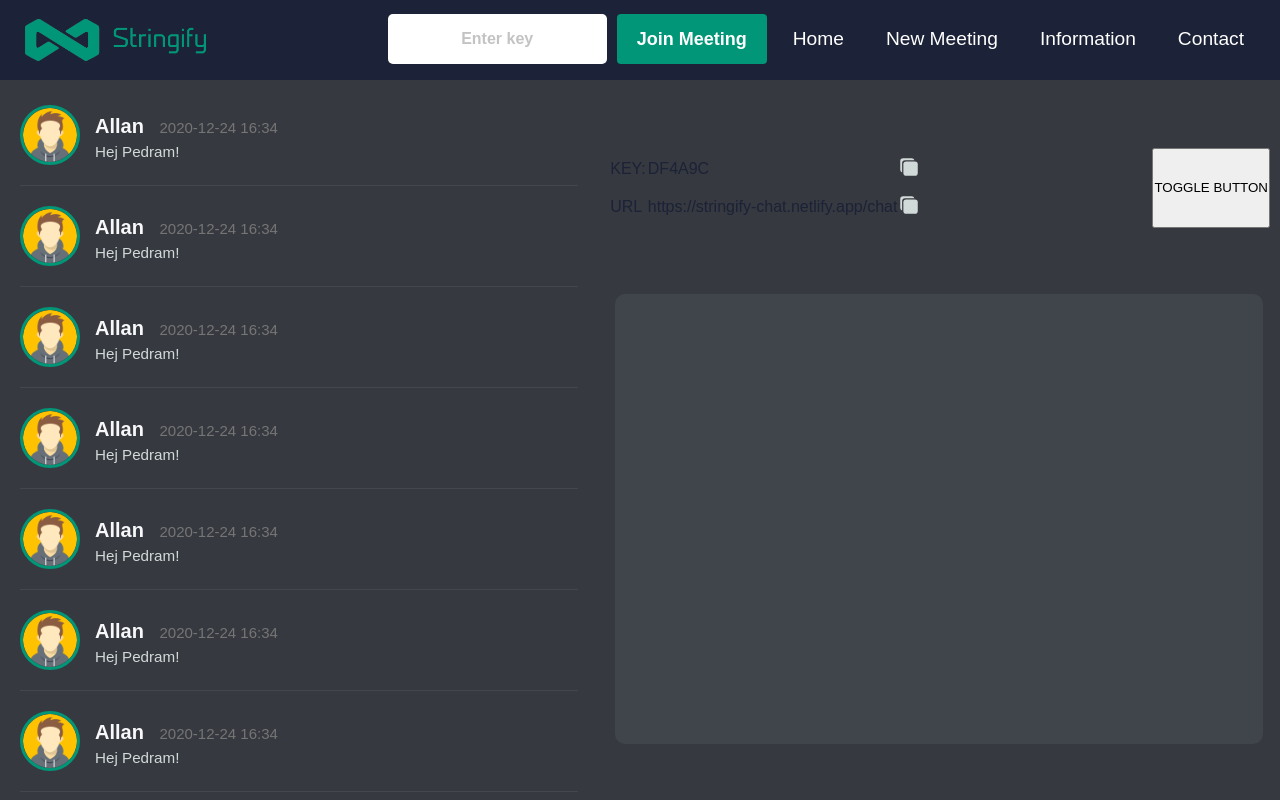
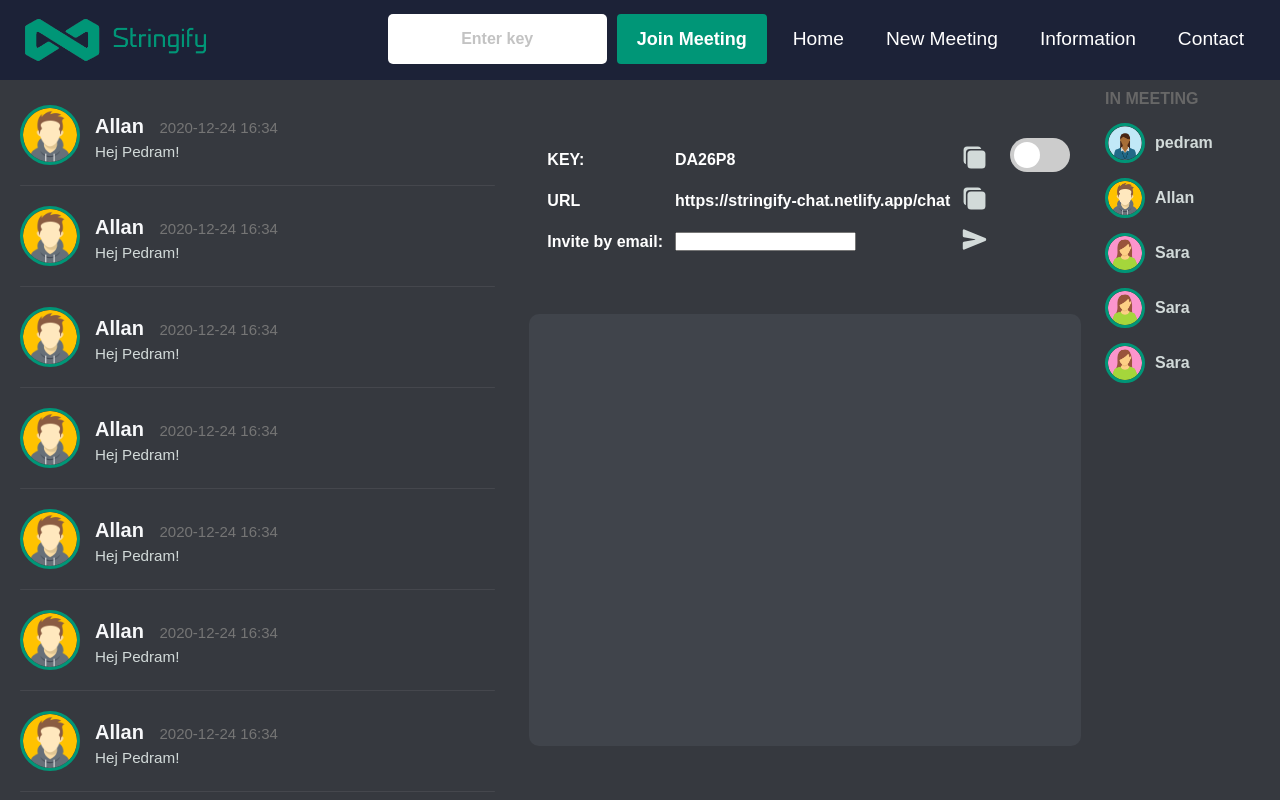
Before and after one commit to AllanJamil/stringify-client, a React (Create React App) app: page /chat in a window 1280 px wide. Built offline with nearby package versions, Linux system fonts and the light colour scheme.

Commit message:
copy to clipboard now works more functionality and css needed

```diff
--- a/package.json
+++ b/package.json
@@ -6,7 +6,10 @@
     "@testing-library/jest-dom": "^5.11.4",
     "@testing-library/react": "^11.1.0",
     "@testing-library/user-event": "^12.1.10",
+    "bootstrap": "^4.5.3",
     "react": "^17.0.1",
+    "react-bootstrap": "^1.4.0",
+    "react-copy-to-clipboard": "^5.0.2",
     "react-dom": "^17.0.1",
     "react-icons": "^4.1.0",
     "react-redux": "^7.2.2",
--- a/src/component/page/chat/ChatBox.js
+++ b/src/component/page/chat/ChatBox.js
@@ -1,10 +1,9 @@
 import React, {useState} from 'react';
-import {IoCopy, IoSend, IoSettings} from 'react-icons/io5'
-import {FaTimes} from 'react-icons/fa'
+import {IoSend, IoSettings} from 'react-icons/io5'
 import {IconContext} from "react-icons";
-import ContactList from "./ContactList";
+import Settings from "./Settings";
 
-const ChatBox = ({profile, theme}) => {
+const ChatBox = ({chatSession ,profile, theme}) => {
     const [message, setMessage] = useState("");
     const [click, setClick] = useState(false);
 
@@ -36,42 +35,8 @@ const ChatBox = ({profile, theme}) => {
     return (
         <div className={`container-chatbox ${theme}`}>
 
-            <div className={`settings ${click ? "active" : null}`}>
+            <Settings chatSession={chatSession} click={click} theme={theme} setClick={(event) => setClick(event)}/>
 
-                <div onClick={() => setClick(!click)} className="close-btn">
-                    <IconContext.Provider value={{color: theme === 'dark' ? '#d2dad9' : '#676767'}}>
-                        <FaTimes size={30}/>
-                    </IconContext.Provider>
-                </div>
-
-{/*                <ContactList theme={theme} />*/}
-
-                <table>
-                    <tbody>
-                    <tr>
-                        <td>KEY:</td>
-                        <td>DF4A9C</td>
-                        <td>
-                            <IconContext.Provider value={{color: theme === 'dark' ? '#d2dad9' : '#676767'}}>
-                                <span><IoCopy size={20}/></span>
-                            </IconContext.Provider>
-                        </td>
-                    </tr>
-                    <tr>
-                        <td>URL</td>
-                        <td>https://stringify-chat.netlify.app/chat</td>
-                        <td>
-                            <IconContext.Provider value={{color: theme === 'dark' ? '#d2dad9' : '#676767'}}>
-                                <span><IoCopy size={20}/></span>
-                            </IconContext.Provider>
-                        </td>
-                    </tr>
-                    </tbody>
-                </table>
-
-                <button>TOGGLE BUTTON</button>
-
-            </div>
             <div className="chat-area">
                 <textarea
                     value={message}
@@ -91,7 +56,6 @@ const ChatBox = ({profile, theme}) => {
                                 <div className="send-btn" onClick={() => sendMessage()}>
                                     <IconContext.Provider value={{color: theme === 'dark' ? '#f7f8fa' : '#676767'}}>
                                         <IoSend size={20}/>
-
                                     </IconContext.Provider>
                                 </div>
                             )
--- a/src/component/page/chat/ChatPage.css
+++ b/src/component/page/chat/ChatPage.css
@@ -84,7 +84,7 @@
 }
 
 .contact-detail-wrapper img {
-    width: 60px;
+    width: 40px;
     border-radius: 50px;
     border: 3px solid #009677;
 }
@@ -143,16 +143,21 @@
 
 .settings {
     display: flex;
-    justify-content: space-between;
+    justify-content: space-evenly;
     padding: 10% 10px 10px 10px;
     height: 25%;
     width: 100%;
+    font-weight: bold;
 }
 
 .btn-settings {
     padding-left: 10px;
     padding-bottom: 10px;
     display: none;
+}
+
+.settings td {
+    padding: 5px;
 }
 
 .btn-area {
@@ -163,6 +168,31 @@
     margin-left: 10px;
 }
 
+.contact-list.mobile {
+    display: none;
+}
+
+#tooltip-top > .tooltip-inner {
+    background-color: #000;
+    color: #fff;
+    padding: 5px;
+    border-radius: 5px;
+    margin-bottom: 5px;
+}
+
+.icon {
+    cursor: pointer;
+}
+
+.icon:hover {
+    color: #f00946;
+}
+
+#tooltip-top .tooltip-arrow {
+    background-color: #000;
+    height: 100%;
+}
+
 @media screen and (max-width: 1600px){
     .contact-list {
         width: 30%;
@@ -170,6 +200,18 @@
 }
 
 @media screen and (max-width: 1095px) {
+
+    .contact-list.desktop {
+        display: none;
+    }
+
+    .contact-list.mobile {
+        display: revert;
+        padding-top: 50px;
+        padding-left: 50px;
+        height: 50%;
+        overflow: auto;
+    }
 
     .btn-settings {
         display: revert;
@@ -194,7 +236,7 @@
     }
 
     .contact-list {
-        display: none;
+        width: 100%;
     }
 
     .chat-area {
@@ -228,7 +270,7 @@
     .settings.active {
         z-index: 1;
         right: -100%;
-        animation: slideIn 300ms;
+        animation: slideIn 600ms;
         transition: all ease-in-out;
         -webkit-animation-fill-mode: forwards;
     }
--- a/src/component/page/chat/ChatPage.js
+++ b/src/component/page/chat/ChatPage.js
@@ -8,9 +8,10 @@ import './ChatPage.css';
 import './theme.css';
 import {setChatActive} from "../../../actions";
 import ChatBox from "./ChatBox";
+import ContactList from "./ContactList";
 
 
-const ChatPage = ({messages, theme, setChatActive}) => {
+const ChatPage = ({chatSession ,messages, theme, setChatActive}) => {
     console.log(theme)
 
     useEffect(() => {
@@ -24,9 +25,9 @@ const ChatPage = ({messages, theme, setChatActive}) => {
 
     return (
         <div className="container-chat">
-            <ChatWindow theme={theme} messages={messages} />
-            <ChatBox theme={theme} />
-    {/*        <ContactList theme={theme} />*/}
+            <ChatWindow theme={theme} messages={messages}/>
+            <ChatBox chatSession={{key: "DA26P8", url: "https://stringify-chat.netlify.app/chat"}} theme={theme}/>
+                <ContactList device="desktop" theme={theme}/>
         </div>
     );
 };
--- a/src/component/page/chat/ContactList.js
+++ b/src/component/page/chat/ContactList.js
@@ -2,17 +2,19 @@ import React from 'react';
 import ContactDetail from "./ContactDetail";
 import './ChatPage.css';
 
-const ContactList = ({contacts, theme}) => {
+const ContactList = ({device, contacts, theme}) => {
 
 /*    const renderContacts = contacts.map(contact => {
         return <ContactDetail contact={{name: contact.name, avatar: contact.avatar}}/>;
     });*/
 
     return (
-        <div className={`contact-list ${theme}`}>
+        <div className={`contact-list ${device} ${theme}`}>
             <div className="contact-header">IN MEETING</div>
             <ContactDetail theme={theme} contact={{name: "pedram", avatar: "avatar20"}}/>
             <ContactDetail theme={theme} contact={{name: "Allan", avatar: "avatar16"}}/>
+            <ContactDetail theme={theme} contact={{name: "Sara", avatar: "avatar1"}}/>
+            <ContactDetail theme={theme} contact={{name: "Sara", avatar: "avatar1"}}/>
             <ContactDetail theme={theme} contact={{name: "Sara", avatar: "avatar1"}}/>
         </div>
     );
--- a/src/component/page/chat/Settings.js
+++ b/src/component/page/chat/Settings.js
@@ -1,9 +1,104 @@
-import React from 'react';
+import React, {useState} from 'react';
+import {IconContext} from "react-icons";
+import {FaTimes} from "react-icons/fa";
+import {IoCopy, IoSend} from "react-icons/io5";
+import OverlayTrigger from "react-bootstrap/OverlayTrigger"
+import Tooltip from "react-bootstrap/Tooltip"
+import {CopyToClipboard} from 'react-copy-to-clipboard';
 
-const Settings = () => {
+import ContactList from "./ContactList";
+import Toggle from "./Toggle";
+
+const Settings = ({chatSession, theme, setClick, click}) => {
+
+    const[copied, setCopied] = useState(false);
+
     return (
-        <div>
-            settings
+        <div className={`settings ${click ? "active" : null} ${theme}`}>
+
+            <ContactList device="mobile" theme={theme} />
+
+            <div onClick={() => setClick(!click)} className="close-btn">
+                <IconContext.Provider value={{color: theme === 'dark' ? '#d2dad9' : '#676767'}}>
+                    <FaTimes size={30}/>
+                </IconContext.Provider>
+            </div>
+
+            {/*                <ContactList theme={theme} />*/}
+
+            <table>
+                <tbody>
+                <tr>
+                    <td>KEY:</td>
+                    <td>{chatSession.key}</td>
+                    <td>
+                        <OverlayTrigger
+                            placement="top"
+                            overlay={
+                                <Tooltip id="tooltip-top">
+                                    Copy to clipboard
+                                </Tooltip>
+                            }
+                        >
+                            <CopyToClipboard text={chatSession.key} onCopy={() => setCopied(true)}>
+                                <div className="icon">
+                                    <IconContext.Provider value={{color: theme === 'dark' ? '#d2dad9' : '#676767'}}>
+                                        <span><IoCopy size={25}/></span>
+                                    </IconContext.Provider>
+                                </div>
+                            </CopyToClipboard>
+                        </OverlayTrigger>
+                    </td>
+                </tr>
+                <tr>
+                    <td>URL</td>
+                    <td>{chatSession.url}</td>
+                    <td>
+                        <OverlayTrigger
+                            placement="top"
+                            overlay={
+                                <Tooltip id="tooltip-top">
+                                    Copy to clipboard
+                                </Tooltip>
+                            }
+                        >
+                            <CopyToClipboard text={chatSession.url} onCopy={() => setCopied(true)}>
+                                <div className="icon">
+                                    <IconContext.Provider value={{color: theme === 'dark' ? '#d2dad9' : '#676767'}}>
+                                        <span><IoCopy size={25}/></span>
+                                    </IconContext.Provider>
+                                </div>
+                            </CopyToClipboard>
+                        </OverlayTrigger>
+                    </td>
+                </tr>
+                <tr>
+                    <td>Invite by email: </td>
+                    <td>
+                        <input type="text"/>
+                    </td>
+                    <td>
+                        <OverlayTrigger
+                            placement="top"
+                            overlay={
+                                <Tooltip id="tooltip-top">
+                                    Send invitation
+                                </Tooltip>
+                            }
+                        >
+                            <div className="icon">
+                                <IconContext.Provider value={{color: theme === 'dark' ? '#d2dad9' : '#676767'}}>
+                                    <span><IoSend size={25}/></span>
+                                </IconContext.Provider>
+                            </div>
+                        </OverlayTrigger>
+                    </td>
+                </tr>
+                </tbody>
+            </table>
+
+            <Toggle />
+
         </div>
     );
 };
--- /dev/null
+++ b/src/component/page/chat/Toggle.css
@@ -0,0 +1,62 @@
+/* The switch - the box around the slider */
+.switch {
+    position: relative;
+    display: inline-block;
+    width: 60px;
+    height: 34px;
+}
+
+/* Hide default HTML checkbox */
+.switch input {
+    opacity: 0;
+    width: 0;
+    height: 0;
+}
+
+/* The slider */
+.slider {
+    position: absolute;
+    cursor: pointer;
+    top: 0;
+    left: 0;
+    right: 0;
+    bottom: 0;
+    background-color: #ccc;
+    -webkit-transition: .4s;
+    transition: .4s;
+}
+
+.slider:before {
+    position: absolute;
+    content: "";
+    height: 26px;
+    width: 26px;
+    left: 4px;
+    bottom: 4px;
+    background-color: white;
+    -webkit-transition: .4s;
+    transition: .4s;
+}
+
+input:checked + .slider {
+    background-color: #2196F3;
+}
+
+input:focus + .slider {
+    box-shadow: 0 0 1px #2196F3;
+}
+
+input:checked + .slider:before {
+    -webkit-transform: translateX(26px);
+    -ms-transform: translateX(26px);
+    transform: translateX(26px);
+}
+
+/* Rounded sliders */
+.slider.round {
+    border-radius: 34px;
+}
+
+.slider.round:before {
+    border-radius: 50%;
+}
--- /dev/null
+++ b/src/component/page/chat/Toggle.js
@@ -0,0 +1,15 @@
+import React from 'react';
+import './Toggle.css';
+
+const Toggle = () => {
+    return (
+        <div>
+            <div className="switch">
+                <input type="checkbox"/>
+                <span className="slider round" />
+            </div>
+        </div>
+    );
+};
+
+export default Toggle;
--- a/src/component/page/chat/theme.css
+++ b/src/component/page/chat/theme.css
@@ -43,7 +43,7 @@
 /*DARK THEME*/
 
 .contact-list.dark {
-    background-color: #2f3136;
+    background-color: #36393f;
 }
 
 .contact-detail-wrapper.dark .contact-name {
@@ -82,3 +82,7 @@
 .container-chatbox.dark .settings {
     background-color: #36393f;
 }
+
+.settings.dark table {
+    color: white;
+}
```
Also changed, not shown: 1 other file (tests, documents, lock files or other folders).
